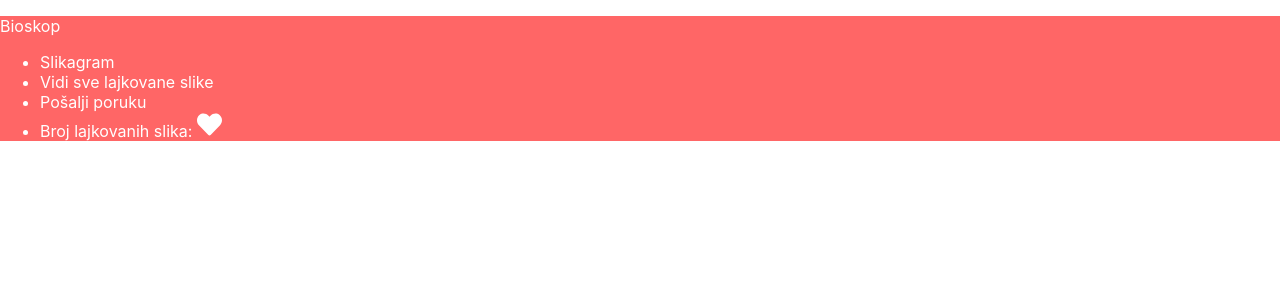
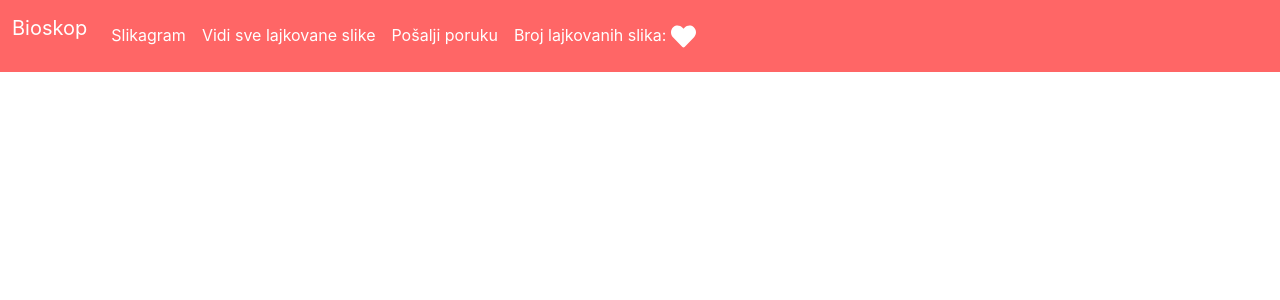
Before and after one commit to marija2810/domacireact, a React (Create React App) app: page / in a window 1280 px wide. Shown: the top 300 px of the page. Built offline with nearby package versions, Linux system fonts and the light colour scheme.

Commit message:
Napravljeno dugme za lajkovanje

```diff
--- a/public/index.html
+++ b/public/index.html
@@ -24,7 +24,8 @@
       work correctly both with client-side routing and a non-root public URL.
       Learn how to configure a non-root public URL by running `npm run build`.
     -->
-    <title>React App</title>
+    <title>Slikagram</title>
+    <link href="https://cdn.jsdelivr.net/npm/bootstrap@5.0.2/dist/css/bootstrap.min.css" rel="stylesheet" integrity="sha384-EVSTQN3/azprG1Anm3QDgpJLIm9Nao0Yz1ztcQTwFspd3yD65VohhpuuCOmLASjC" crossorigin="anonymous">
   </head>
   <body>
     <noscript>You need to enable JavaScript to run this app.</noscript>
@@ -39,5 +40,6 @@
       To begin the development, run `npm start` or `yarn start`.
       To create a production bundle, use `npm run build` or `yarn build`.
     -->
+    <script src="https://cdn.jsdelivr.net/npm/bootstrap@5.0.2/dist/js/bootstrap.bundle.min.js" integrity="sha384-MrcW6ZMFYlzcLA8Nl+NtUVF0sA7MsXsP1UyJoMp4YLEuNSfAP+JcXn/tWtIaxVXM" crossorigin="anonymous"></script>
   </body>
 </html>
--- a/src/components/NavBar.jsx
+++ b/src/components/NavBar.jsx
@@ -12,8 +12,8 @@ function Navbar({brojLajkovanihSlika}){
                 <div className="collapse navbar-collapse show" id="navbarBasic">
                     <ul className="navbar-nav me-auto mb-2 mb-xl-0">
                         <Klik putanja="/" tekst="Slikagram"/>
-                        <Klik putanja="/korpa" tekst="Vidi sve lajkovane slike"/>
-                        <Klik putanja="/korpa" tekst="Pošalji poruku"/>
+                        <Klik putanja="/galerija" tekst="Vidi sve lajkovane slike"/>
+                        <Klik putanja="/forma" tekst="Pošalji poruku"/>
                         <li className='nav-link active'  style={boja}>
                              Broj lajkovanih slika: {brojLajkovanihSlika} <FaHeart size={25} />
                         </li>
```
Also changed, not shown: src/components/LikeButton.jsx (added, +12 -0 lines), src/pages/Galery.jsx (added, +19 -0 lines), src/pages/LikedGallery.jsx (added), src/pages/SendMessage.jsx (added).
